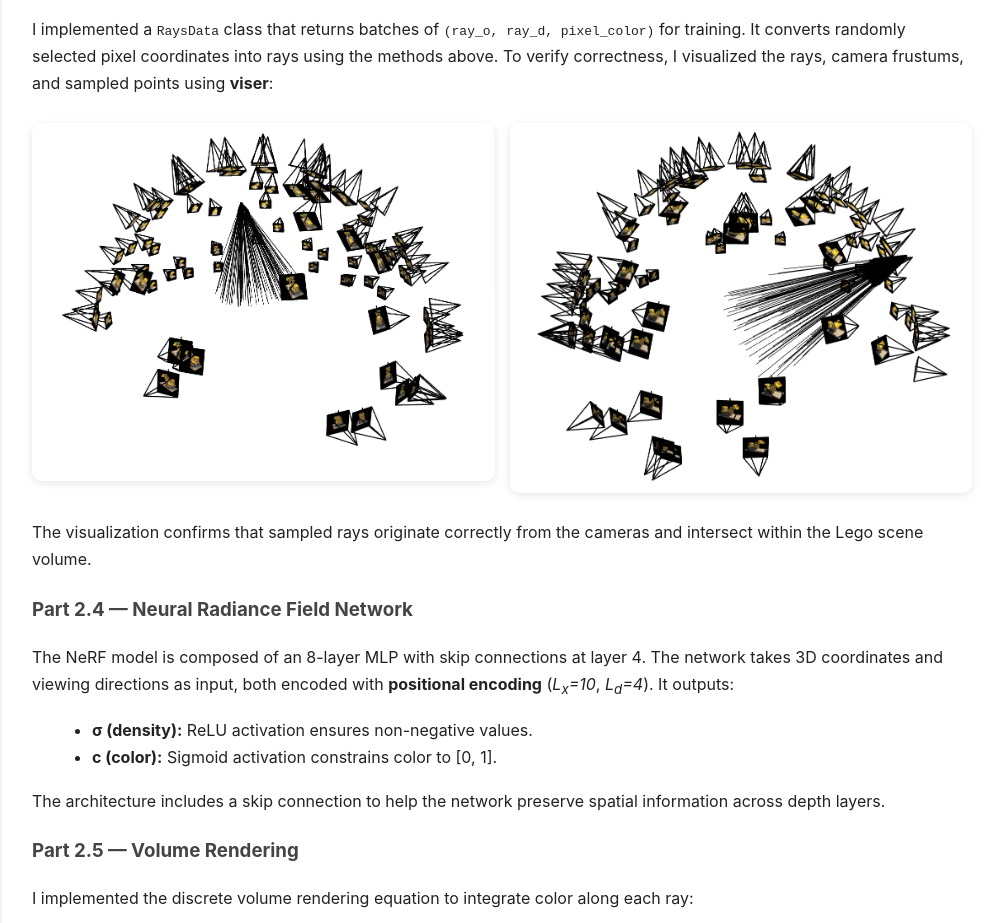
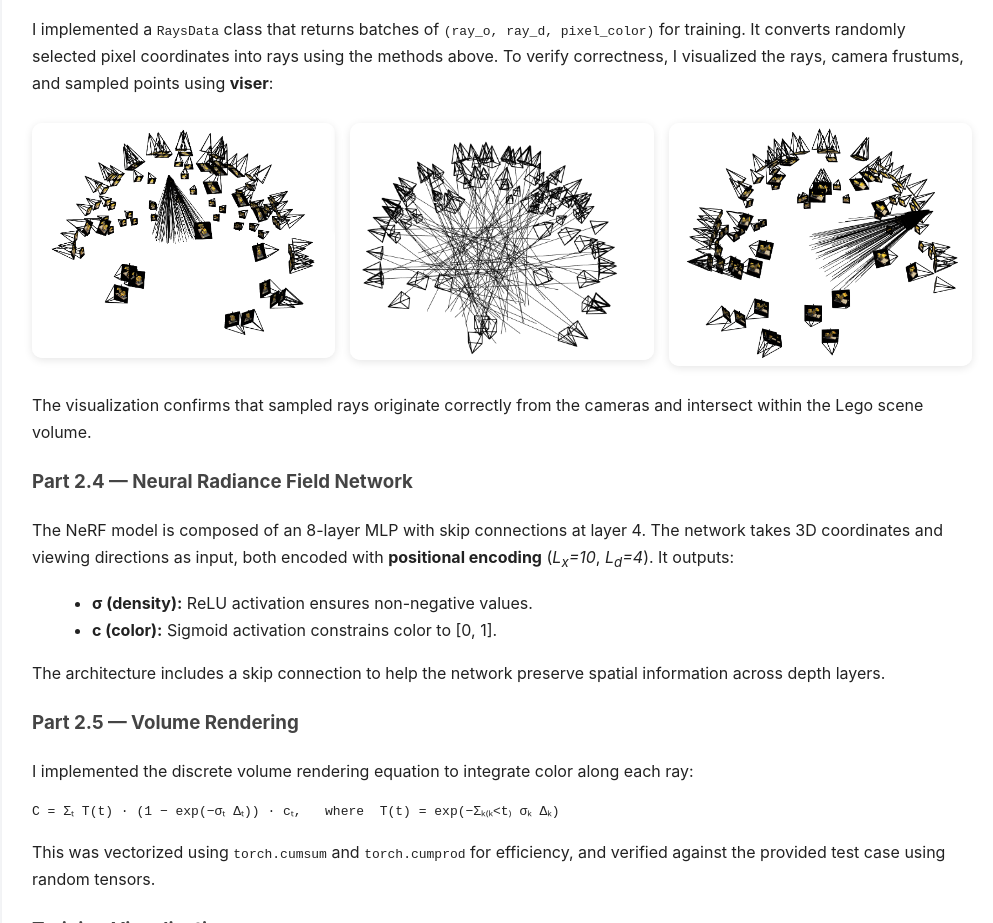
Before and after one commit to Mxm16/Neural-Radiance-Field, a plain HTML site: page index.html in a window 1280 px wide. Shown: the part 6809-7732 px from the top of the page, without its empty margins (138-1131 px from the left). Drawn offline with Linux system fonts and the light colour scheme.

Commit message:
Update index.html

```diff
--- a/index.html
+++ b/index.html
@@ -229,6 +229,7 @@ New intrinsics K:
 
   <div class="grid">
     <img src="assets/viser_rays.png" alt="Viser visualization of cameras and rays">
+    <img src="assets/viser_rays1.png" alt="Viser visualization of cameras and rays">
     <img src="assets/viser_samples.png" alt="Samples along rays visualization">
   </div>
 
```
